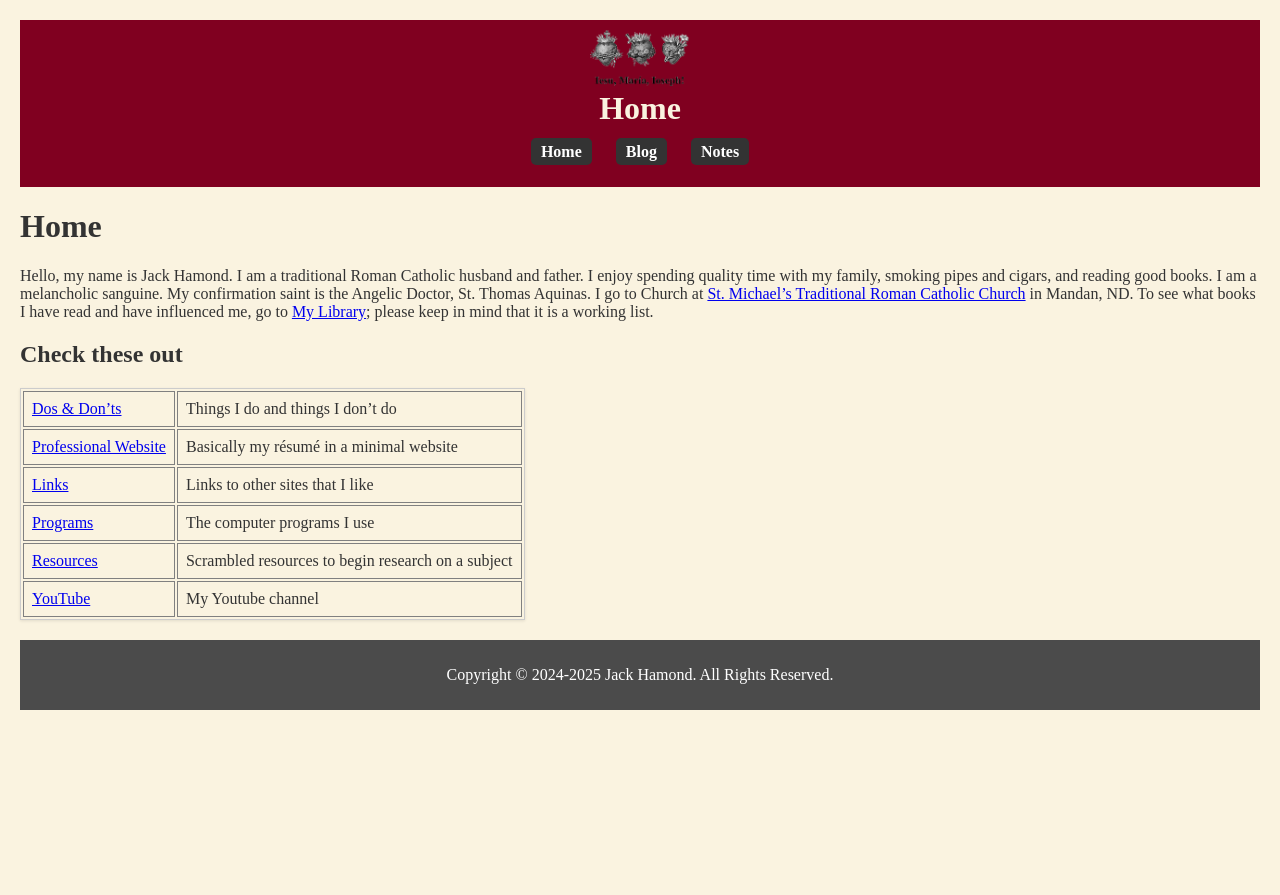
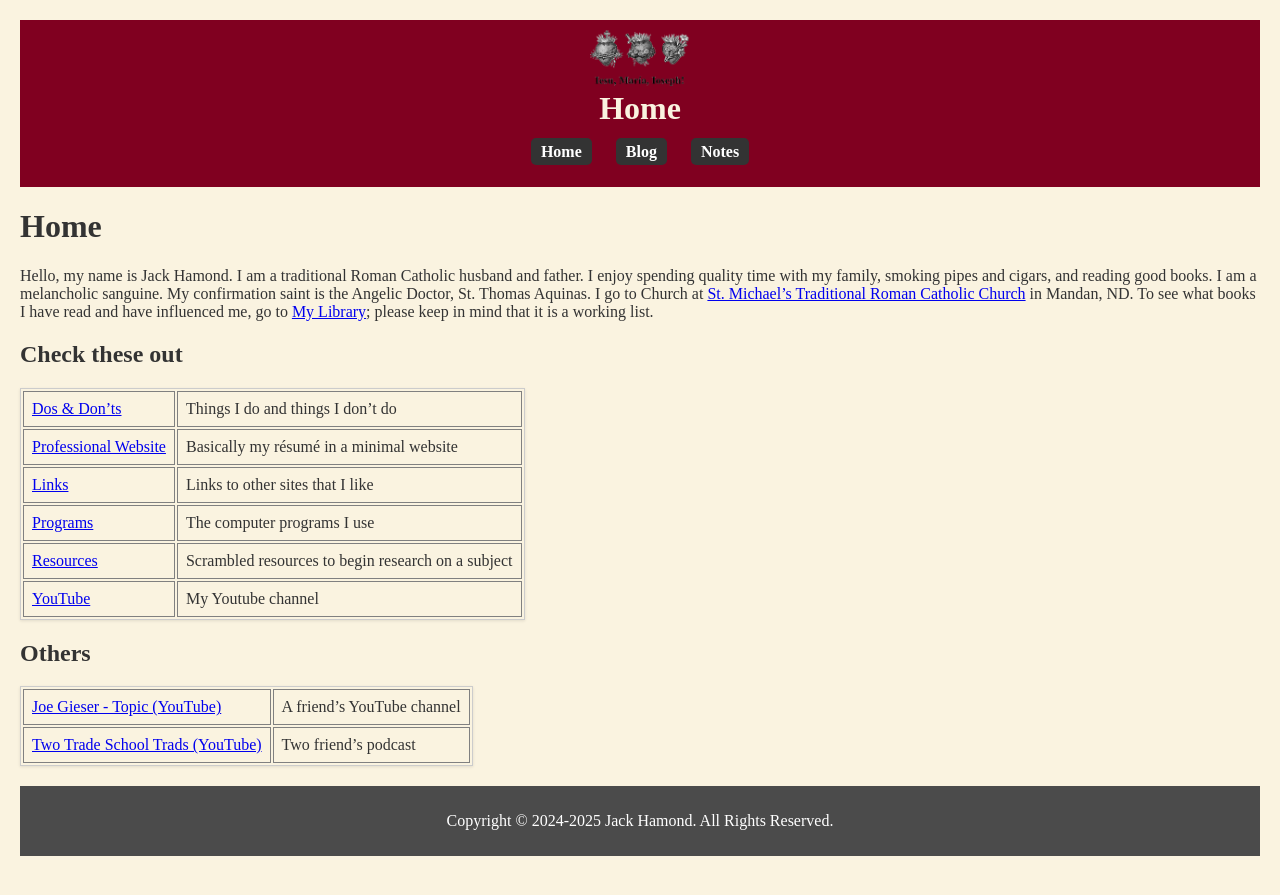
Before and after one commit to jackhamond/jackhamond.github.io, a Jekyll site: the page built from index.md, in a window 1280 px wide. Shown: the top 895 px of the page. Built offline with Jekyll 4.4.1, drawn with Linux system fonts in a browser that asks for light colours; our own code applies the rules of GitHub Pages for plain Markdown files.

Commit message:
Update index.md

```diff
--- a/index.md
+++ b/index.md
@@ -15,3 +15,9 @@ Hello, my name is Jack Hamond. I am a traditional Roman Catholic husband and fat
 | [Programs](/indices/programs.html) | The computer programs I use |
 | [Resources](/resources/) | Scrambled resources to begin research on a subject |
 | [YouTube](https://www.youtube.com/@JackHamond) | My Youtube channel |
+
+## Others
+
+|:--------------------------------------------------------:|:-----------------------------------------|
+| [Joe Gieser - Topic (YouTube)]([/dosanddonts/](https://www.youtube.com/channel/UCPoG1zOWmRYlI0CdbraT5Ew)) | A friend's YouTube channel |
+| [Two Trade School Trads (YouTube)](https://www.youtube.com/@TTSTPodcast) | Two friend's podcast |
```
